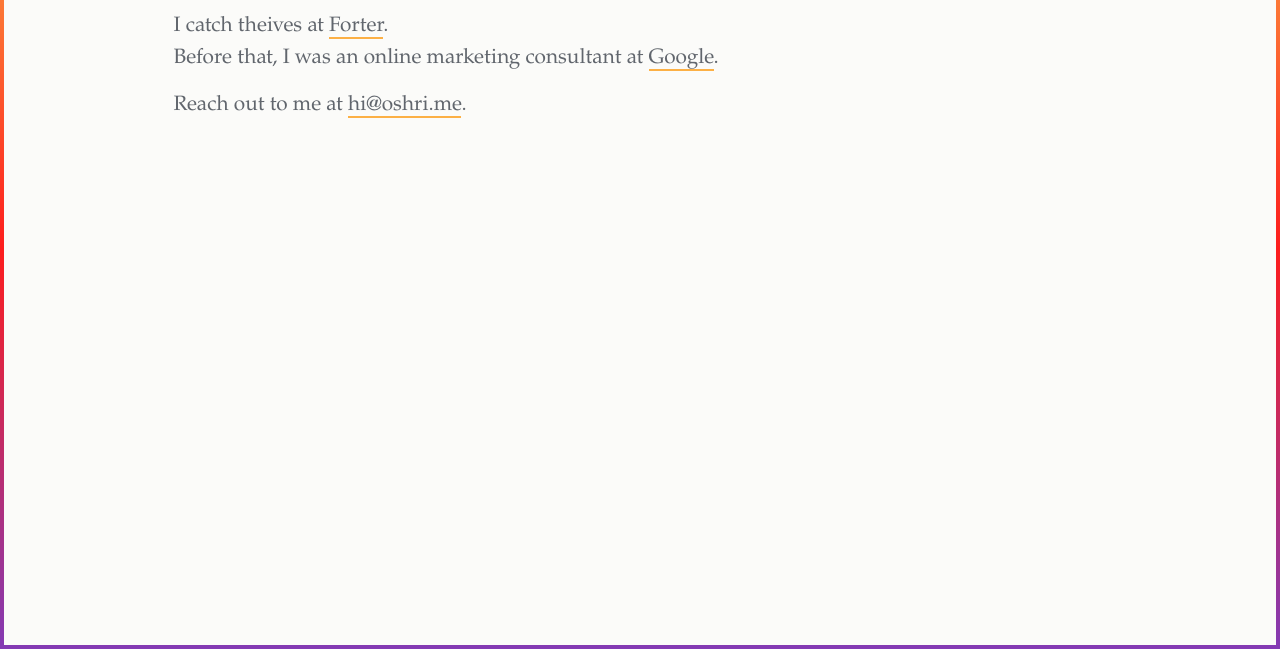
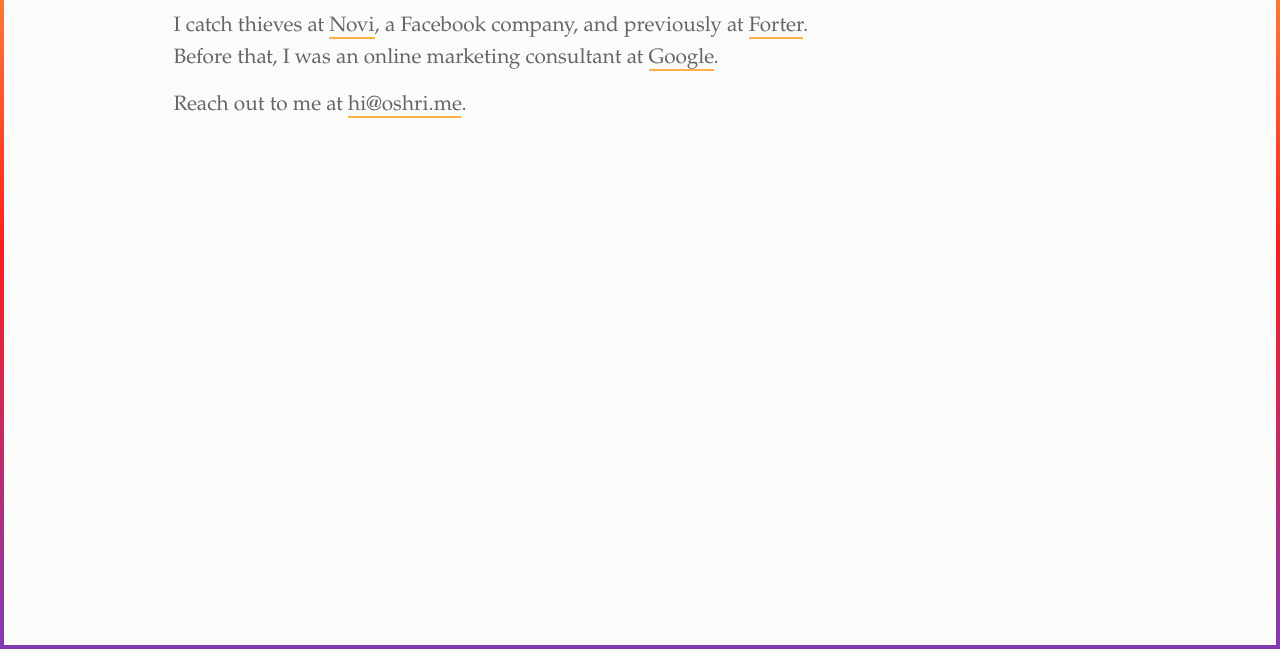
Before and after one commit to oshridudi/oshri-me, a plain HTML site: page index.html in a window 1280 px wide. Shown: the part 151-800 px from the top of the page. Drawn offline with Linux system fonts and the light colour scheme.

Commit message:
Facebook update, typo

```diff
--- a/index.html
+++ b/index.html
@@ -7,7 +7,7 @@
 	<body>
 		<div class="main">
 			<h1>Hi, I'm Oshri</h1>
-			<p>I catch theives at <a href="https://www.forter.com/">Forter</a>.<br>
+			<p>I catch thieves at <a href="https://novi.com/">Novi</a>, a Facebook company, and previously at <a href="https://www.forter.com/">Forter</a>.<br>
 			   Before that, I was an online marketing consultant at <a href="https://www.google.com/">Google</a>.</p>
 			<p>Reach out to me at <a href="mailto:hi@oshri.me">hi@oshri.me</a>.</p>
 		</div>
```
